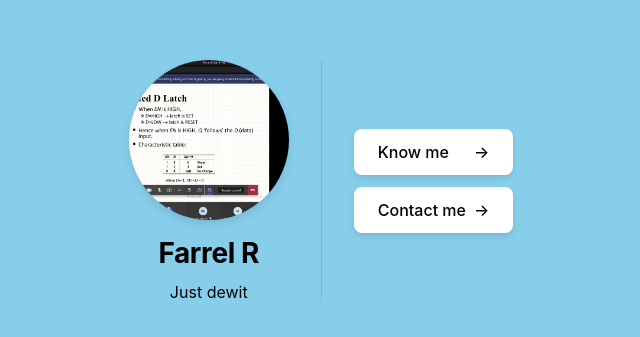
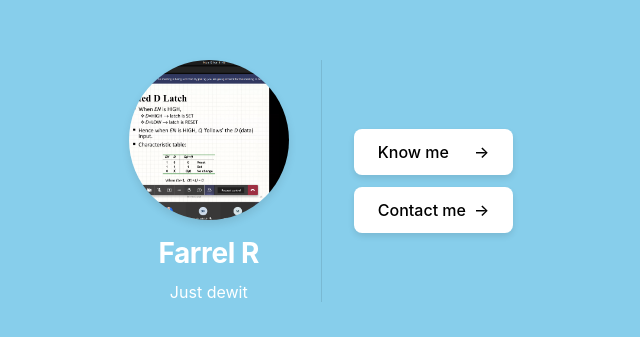
Before and after one commit to comfyte/webdev2, a React (Create React App) app: page / in a window 1280 px wide. Shown: the part 219-556 px from the top of the page, without its empty margins (319-959 px from the left). Built offline with nearby package versions, Linux system fonts and the light colour scheme; a web font is replaced by a local one.

Commit message:
Update style.css

```diff
--- a/src/styles/style.css
+++ b/src/styles/style.css
@@ -1,4 +1,5 @@
 :root {
+    /* CSS custom properties */
     --page-bg-color: skyblue;
     --link-hover-color: #FF6347;
 }
@@ -42,9 +43,12 @@
 
     font-size: 1.75rem;
     letter-spacing: -0.025rem;
+
+    color: white;
 }
 .profile-wrapper p {
     margin: 0;
+    color: white;
 }
 .go-back {
     display: block;
```
